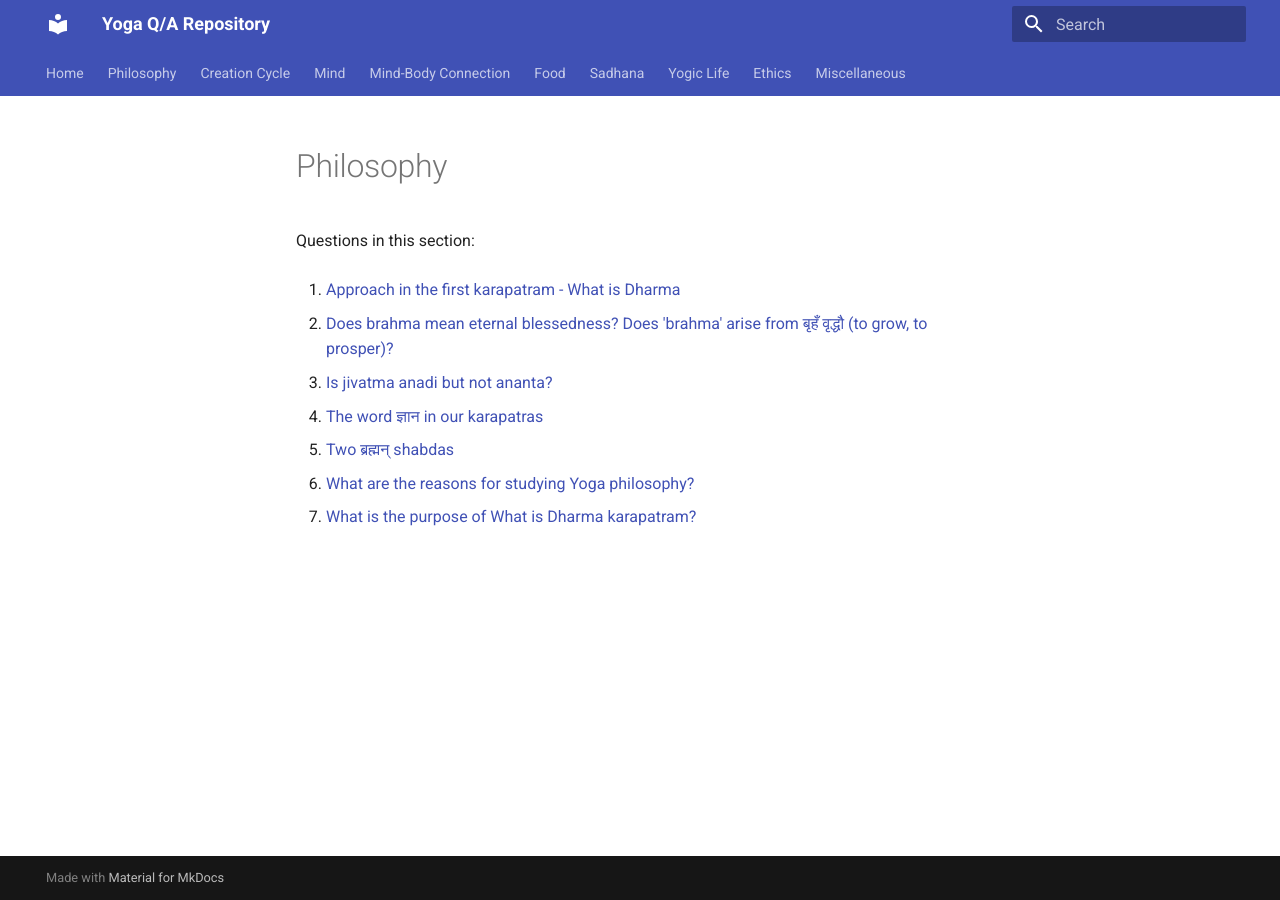
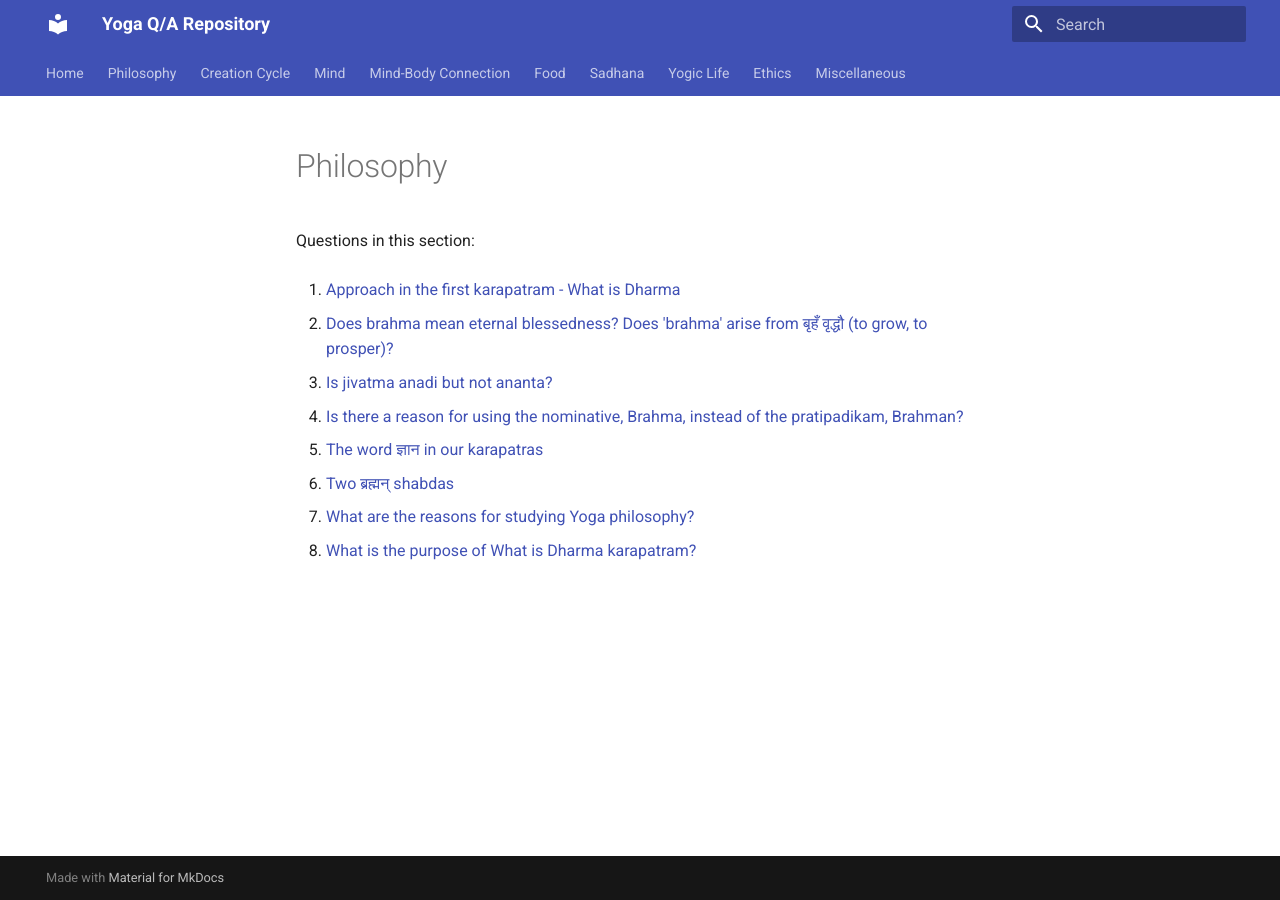
Before and after one commit to yogiclife/yoga-qa, an MkDocs documentation site: the page built from docs/philosophy/README.md, in a window 1280 px wide. Built offline with MkDocs 1.6.1 and Material for MkDocs 9.7.7, drawn with Linux system fonts in a browser that asks for light colours.

Commit message:
Update topic indices [skip ci]

```diff
--- a/docs/philosophy/README.md
+++ b/docs/philosophy/README.md
@@ -8,10 +8,12 @@ Questions in this section:
 
 3. [Is jivatma anadi but not ananta?](is-jivatma-anadi-but-not-ananta-20260628-103314.md)
 
-4. [The word ज्ञान in our karapatras](the-word-in-our-karapatras-20260629-072742.md)
+4. [Is there a reason for using the nominative, Brahma, instead of the pratipadikam, Brahman?](is-there-a-reason-for-using-the-nominative-brahma-instead-of-the-pratipadikam-brahman-20260629-072905.md)
 
-5. [Two ब्रह्मन् shabdas](two-shabdas-20260629-072546.md)
+5. [The word ज्ञान in our karapatras](the-word-in-our-karapatras-20260629-072742.md)
 
-6. [What are the reasons for studying Yoga philosophy?](what-are-the-reasons-for-studying-yoga-philosophy-20260628-103602.md)
+6. [Two ब्रह्मन् shabdas](two-shabdas-20260629-072546.md)
 
-7. [What is the purpose of What is Dharma karapatram?](what-is-the-purpose-of-what-is-dharma-karapatram-20260628-114256.md)
+7. [What are the reasons for studying Yoga philosophy?](what-are-the-reasons-for-studying-yoga-philosophy-20260628-103602.md)
+
+8. [What is the purpose of What is Dharma karapatram?](what-is-the-purpose-of-what-is-dharma-karapatram-20260628-114256.md)
```
